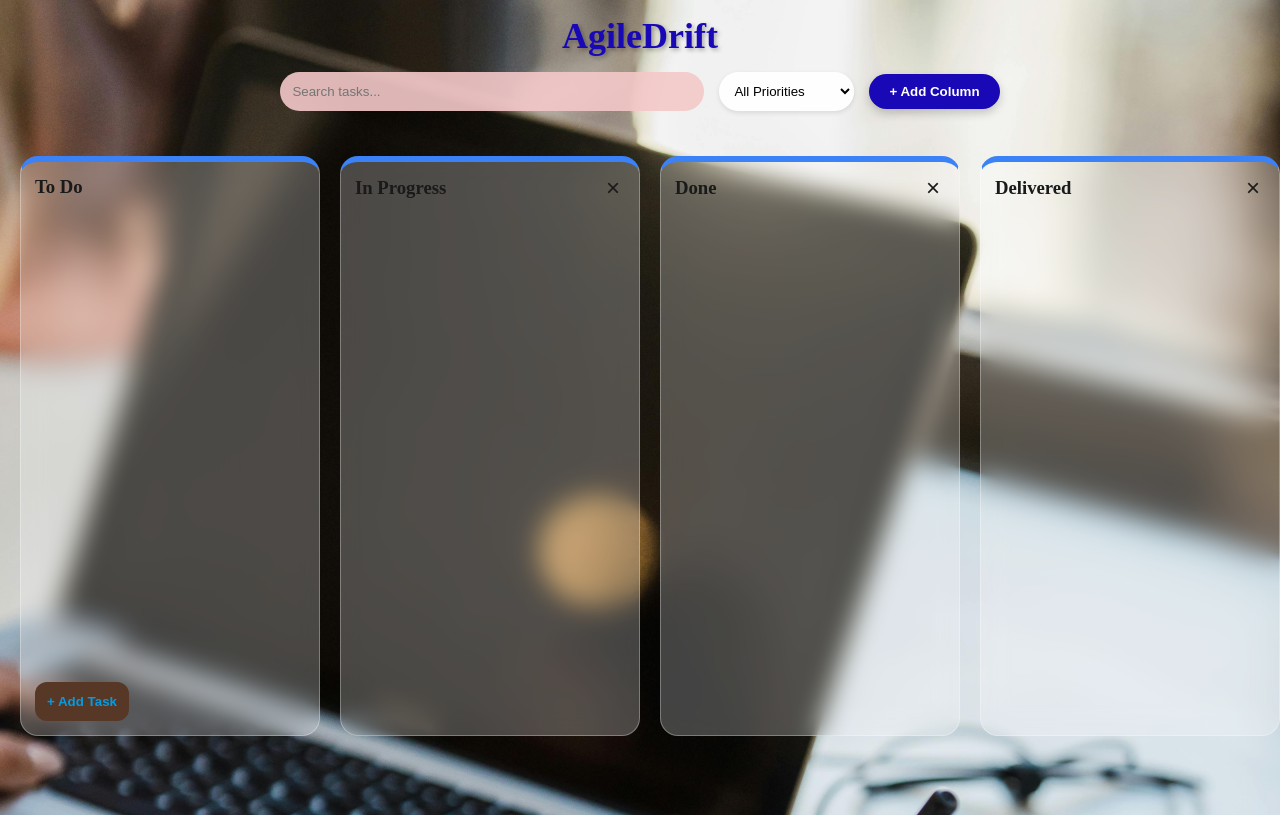
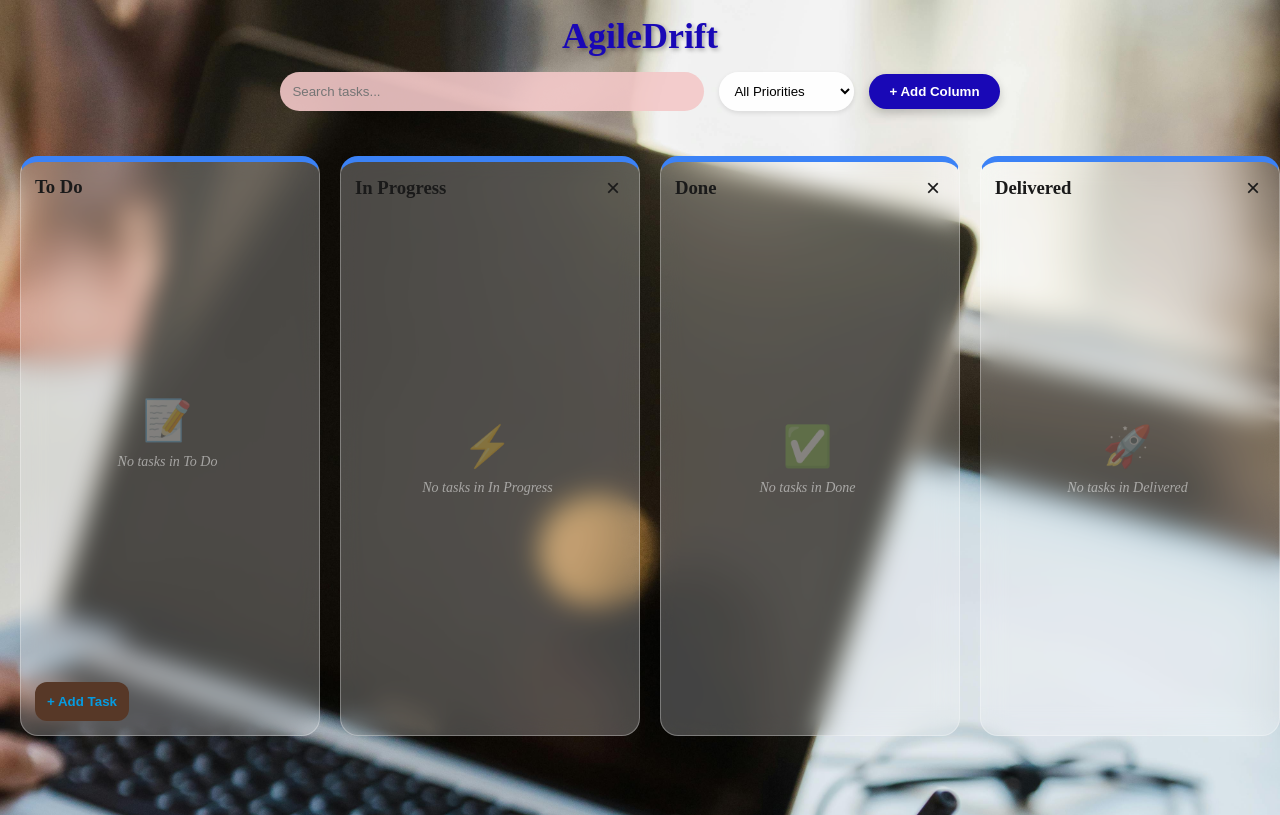
Before and after one commit to upadhyaya09/agiledriftflow, an Angular app: page / in a window 1280 px wide. Built offline with nearby package versions, Linux system fonts and the light colour scheme.

Commit message:
Fix: Resolved TS2693 scoping error and integrated dynamic empty state icons

```diff
--- a/src/app/board/board.css
+++ b/src/app/board/board.css
@@ -22,15 +22,22 @@ html, body {
   box-sizing: border-box;
   overflow-x: auto; /* Enable horizontal scrolling */
   align-items: flex-start;
+  scroll-behavior: smooth; /* Smooth scrolling for a premium feel */
 }
 
 /* Custom Horizontal Scrollbar for the Board */
 .board::-webkit-scrollbar {
-  height: 8px;
+  height: 10px;
+}
+.board::-webkit-scrollbar-track {
+  background: rgba(0, 0, 0, 0.1);
+  border-radius: 10px;
 }
 .board::-webkit-scrollbar-thumb {
   background: rgba(255, 255, 255, 0.3);
   border-radius: 10px;
+  border: 2px solid transparent;
+  background-clip: content-box;
 }
 
 /* ================= TITLE ================= */
@@ -92,7 +99,10 @@ html, body {
 
 /* ================= COLUMN ================= */
 .column {
-  flex: 0 0 320px;
+  flex: 1 0 calc(25% - 20px);
+  min-width: 300px;
+  max-width: 450px; /* Prevents columns from getting too wide on huge monitors */
+
   background: rgba(255, 255, 255, 0.25);
   backdrop-filter: blur(12px); /* Blurs the background behind the column */
   -webkit-backdrop-filter: blur(12px);
@@ -103,7 +113,6 @@ html, body {
 
   display: flex;
   flex-direction: column;
-  flex: 0 0 300px; /* Keep columns at a consistent width */
 
   /* FIXED HEIGHT for scrolling effect */
   height: 100%;
@@ -165,6 +174,37 @@ html, body {
 .progress { border-top: 6px solid #8b5cf6; }
 .done { border-top: 6px solid #22c55e; }
 .delivered { border-top: 6px solid #16a34a; }
+
+/* ================= EMPTY STATE ================= */
+.empty-state {
+  display: flex;
+  flex-direction: column;
+  align-items: center;
+  justify-content: center;
+  height: 100%; /* Centers it vertically in the container */
+  min-height: 200px;
+  color: rgba(255, 255, 255, 0.5); /* Soft white text */
+  text-align: center;
+  pointer-events: none; /* Allows cards to be dropped through the message */
+  animation: fadeIn 0.5s ease-in;
+}
+
+.empty-icon {
+  font-size: 40px;
+  margin-bottom: 10px;
+  opacity: 0.6;
+}
+
+.empty-state p {
+  font-size: 14px;
+  margin: 0;
+  font-style: italic;
+}
+
+@keyframes fadeIn {
+  from { opacity: 0; transform: translateY(10px); }
+  to { opacity: 1; transform: translateY(0); }
+}
 
 /* ================= TASK LIST ================= */
 .task-list {
--- a/src/app/board/board.html
+++ b/src/app/board/board.html
@@ -33,6 +33,11 @@
         [cdkDropListData]="filterTasks(col.status)"
         [cdkDropListConnectedTo]="connectedTo"
         (cdkDropListDropped)="drop($event, col.status)">
+
+      <div class="empty-state" *ngIf="filterTasks(col.status).length === 0">
+           <div class="empty-icon">{{ getEmptyStateIcon(col.status) }}</div>
+           <p>No tasks in {{ col.title }}</p>
+      </div>
 
       <div class="task-card {{ task.priority | lowercase }}"
            *ngFor="let task of filterTasks(col.status)"
--- a/src/app/board/board.ts
+++ b/src/app/board/board.ts
@@ -65,6 +65,17 @@ export class BoardComponent {
       this.columns.splice(index, 1);
     }
  }
+
+   getEmptyStateIcon(status: string): string {
+    switch (status) {
+       case 'todo': return '📝';      // Notepad for To Do
+       case 'progress': return '⚡';  // Lightning for In Progress
+       case 'done': return '✅';      // Checkmark for Done
+       case 'delivered': return '🚀';  // Rocket for Delivered
+       default: return '📂';          // Default folder icon
+    }
+  }
+
 
   //  UPDATED FILTER (Still used by the HTML loop)
   filterTasks(status: string) {
```
Lines whose indentation alone changed are shown as unchanged.
